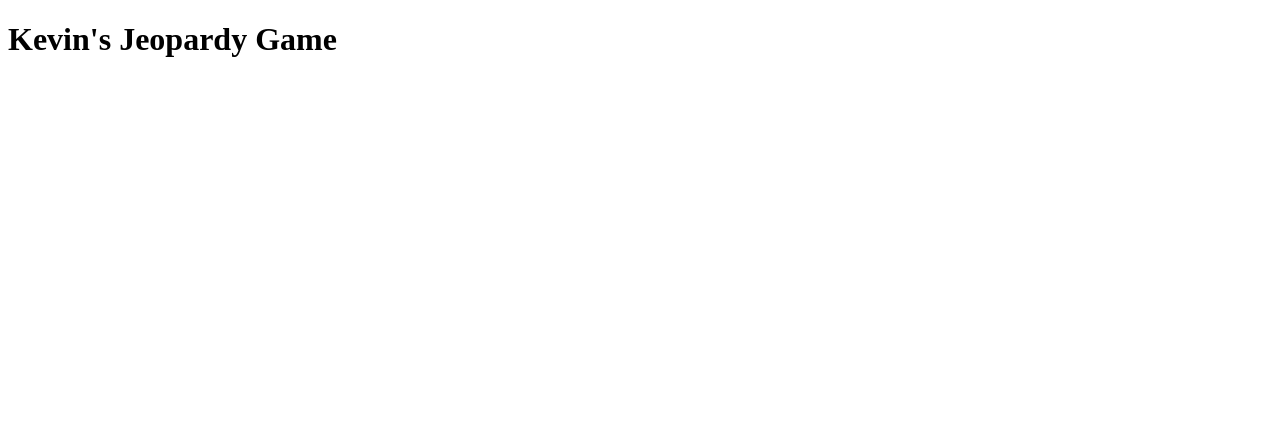
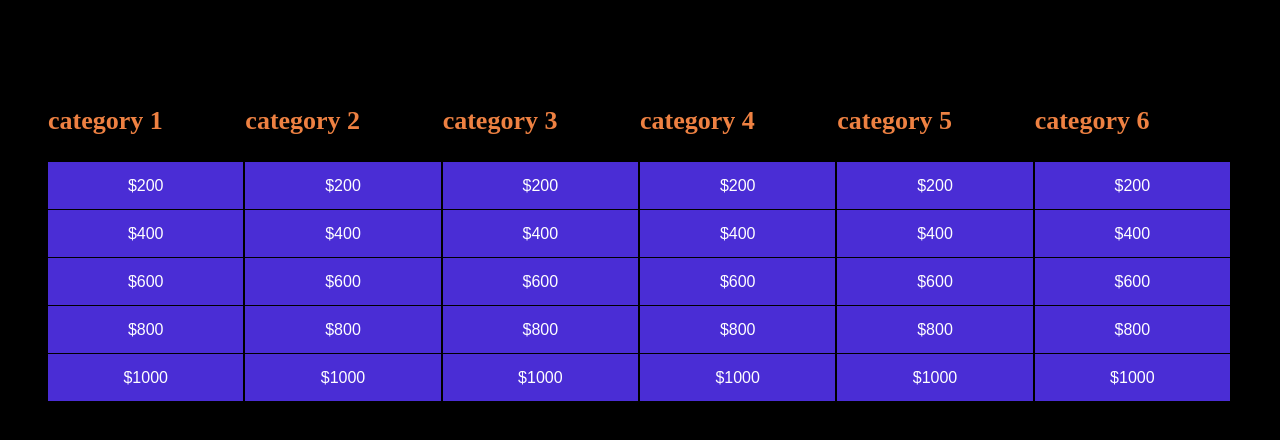
Before and after one commit to megmaciver13/jeopardy, a plain HTML site: page index.html in a window 1280 px wide. Drawn offline with Linux system fonts and the light colour scheme.

Commit message:
added html/css for grid

```diff
--- a/index.html
+++ b/index.html
@@ -9,6 +9,50 @@
 </head>
 <body>
     <h1>Kevin's Jeopardy Game</h1>
+    <div class = "board-list">
+        <div class = "question"><h3>category 1</h3></div>
+        <div class = "question"><h3>category 2</h3></div>
+        <div class = "question"><h3>category 3</h3></div>
+        <div class = "question"><h3>category 4</h3></div>
+        <div class = "question"><h3>category 5</h3></div>
+        <div class = "question"><h3>category 6</h3></div>
+
+        <div style="order: 1" class = "question"><button>$200</button></div>
+        <div style="order: 2" class = "question"><button>$400</button></div>
+        <div style="order: 3" class = "question"><button>$600</button></div>
+        <div style="order: 4" class = "question"><button>$800</button></div>
+        <div style="order: 5" class = "question"><button>$1000</button></div>
+
+        <div style="order: 1" class = "question"><button>$200</button></div>
+        <div style="order: 2" class = "question"><button>$400</button></div>
+        <div style="order: 3" class = "question"><button>$600</button></div>
+        <div style="order: 4" class = "question"><button>$800</button></div>
+        <div style="order: 5" class = "question"><button>$1000</button></div>
+
+        <div style="order: 1" class = "question"><button>$200</button></div>
+        <div style="order: 2" class = "question"><button>$400</button></div>
+        <div style="order: 3" class = "question"><button>$600</button></div>
+        <div style="order: 4" class = "question"><button>$800</button></div>
+        <div style="order: 5" class = "question"><button>$1000</button></div>
+
+        <div style="order: 1" class = "question"><button>$200</button></div>
+        <div style="order: 2" class = "question"><button>$400</button></div>
+        <div style="order: 3" class = "question"><button>$600</button></div>
+        <div style="order: 4" class = "question"><button>$800</button></div>
+        <div style="order: 5" class = "question"><button>$1000</button></div>
+
+        <div style="order: 1" class = "question"><button>$200</button></div>
+        <div style="order: 2" class = "question"><button>$400</button></div>
+        <div style="order: 3" class = "question"><button>$600</button></div>
+        <div style="order: 4" class = "question"><button>$800</button></div>
+        <div style="order: 5" class = "question"><button>$1000</button></div>
+
+        <div style="order: 1" class = "question"><button>$200</button></div>
+        <div style="order: 2" class = "question"><button>$400</button></div>
+        <div style="order: 3" class = "question"><button>$600</button></div>
+        <div style="order: 4" class = "question"><button>$800</button></div>
+        <div style="order: 5" class = "question"><button>$1000</button></div>
+    </div>
     <script src="script.js"></script>
 </body>
 </html>
--- a/style.css
+++ b/style.css
@@ -0,0 +1,48 @@
+body {
+    background: black;
+}
+
+h1 {
+    text-align: center;
+}
+
+h3 {
+    color: #EE8142;
+}
+
+.board-list {
+    display: flex;
+    flex-wrap: wrap;
+    margin: 0 40px 3em 40px;
+    padding: 0;
+    justify-content: center;
+    align-content: center;
+}
+
+.question {
+    box-sizing: border-box;
+    flex-grow: 1;
+    width: 16%;
+    padding: 0;
+    overflow: hidden;
+    list-style: none;
+    border: solid @bw white;
+    background: fade(slategrey,20%);
+}
+
+h3 {
+ font-size: 26px;
+}
+
+button {
+        background-color: #4A2DD5;
+        border: none;
+        color: white;
+        padding: 15px 36px;
+        text-align: center;
+        text-decoration: none;
+        display: inline-block;
+        font-size: 16px;
+        width: 99%;
+        height: 99%
+}
```
